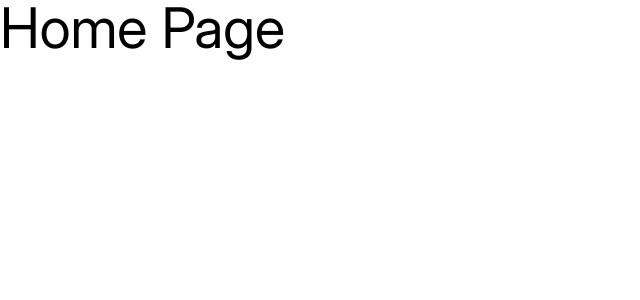
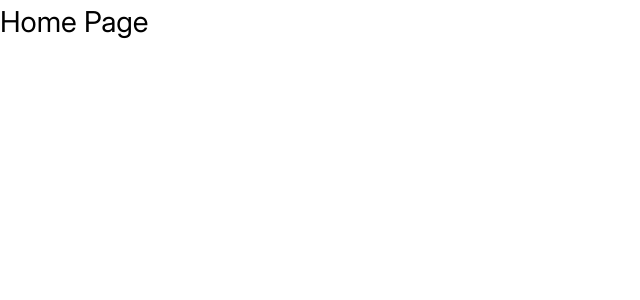
Before and after one commit to Neonsy/React-Learning-Projects, a React (Vite) app in the folder Task Snap Space/: page / in a window 1280 px wide. Shown: the top 300 px of the page, without its empty margins (0-640 px from the left). Built offline with nearby package versions, Linux system fonts and the light colour scheme.

Commit message:
Removing Tailwind Typography plugin

```diff
--- a/Task Snap Space/index.html
+++ b/Task Snap Space/index.html
@@ -7,7 +7,7 @@
         <title>Task Snap Space</title>
     </head>
     <body>
-        <div id="root" class="prose-sm sm:prose-sm md:prose-base lg:prose-lg xl:prose-xl 2xl:prose-2xl"></div>
+        <div id="root"></div>
         <script type="module" src="/src/main.tsx"></script>
     </body>
 </html>
--- a/Task Snap Space/package.json
+++ b/Task Snap Space/package.json
@@ -20,7 +20,6 @@
   },
   "devDependencies": {
     "@eslint/js": "^9.11.1",
-    "@tailwindcss/typography": "^0.5.15",
     "@tanstack/router-devtools": "^1.63.5",
     "@tanstack/router-plugin": "^1.63.5",
     "@types/react": "^18.3.10",
--- a/Task Snap Space/src/main.css
+++ b/Task Snap Space/src/main.css
@@ -3,3 +3,9 @@
 @tailwind base;
 @tailwind components;
 @tailwind utilities;
+
+@layer base {
+    html {
+        font-size: 1.8rem;
+    }
+}
--- a/Task Snap Space/tailwind.config.js
+++ b/Task Snap Space/tailwind.config.js
@@ -14,5 +14,5 @@ export default {
             },
         },
     },
-    plugins: [require('@tailwindcss/typography')],
+    plugins: [],
 };
```
Also changed, not shown: 1 other file (tests, documents, lock files or other folders).
